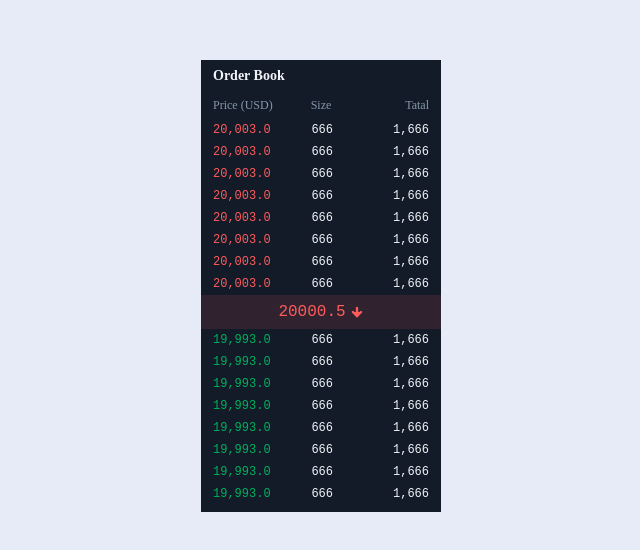
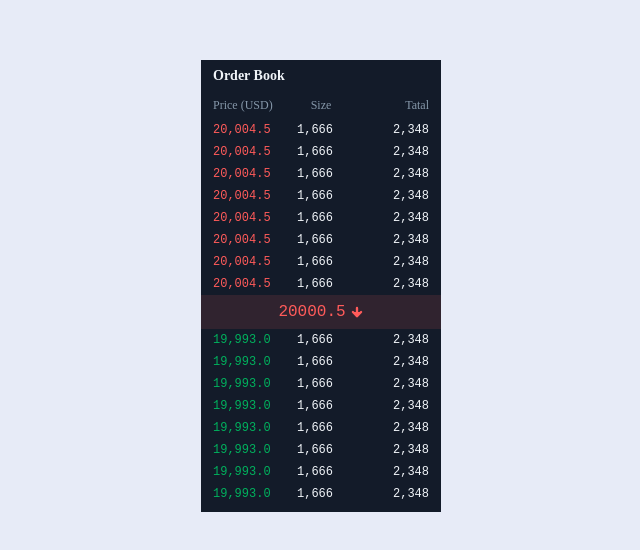
Before and after one commit to livepower0815/nogle-test, a Vue app: page / in a window 1280 px wide. Shown: the part 114-664 px from the top of the page, without its empty margins (319-959 px from the left). Built offline with nearby package versions, Linux system fonts and the light colour scheme; no server answers.

Commit message:
feat: add number format utils

```diff
--- a/src/App.vue
+++ b/src/App.vue
@@ -1,6 +1,7 @@
 <script setup>
 import { Ws } from '@/websocket/ws.ts'
 import { ref } from 'vue'
+import { formatMoneyInt, formatNumberWithFixed } from '@/utils/numberFormat.js'
 
 // OrderBook WebSocket API:
 let orderBookWs = new Ws('wss://ws.btse.com/ws/oss/futures')
@@ -35,9 +36,10 @@ const lastPriceStatus = ref('sell')
     </div>
     <div class="trade">
       <div v-for="item in 8" class="trade-item">
-        <div class="trade-item__price sell-color">20,003.0</div>
-        <div class="trade-item__size">666</div>
-        <div class="trade-item__total">1,666</div>
+        <!-- <div class="trade-item__price sell-color">20,003.0</div> -->
+        <div class="trade-item__price sell-color">{{ formatNumberWithFixed('20004.5') }}</div>
+        <div class="trade-item__size">{{ formatMoneyInt('1666') }}</div>
+        <div class="trade-item__total">{{ formatMoneyInt('2348') }}</div>
       </div>
     </div>
     <div class="last-price" :class="lastPriceStatus">
@@ -46,9 +48,9 @@ const lastPriceStatus = ref('sell')
     </div>
     <div class="trade">
       <div v-for="item in 8" class="trade-item">
-        <div class="trade-item__price buy-color">19,993.0</div>
-        <div class="trade-item__size">666</div>
-        <div class="trade-item__total">1,666</div>
+        <div class="trade-item__price buy-color">{{ formatNumberWithFixed('19993.0') }}</div>
+        <div class="trade-item__size">{{ formatMoneyInt('1666') }}</div>
+        <div class="trade-item__total">{{ formatMoneyInt('2348') }}</div>
       </div>
     </div>
   </div>
--- /dev/null
+++ b/src/utils/numberFormat.js
@@ -0,0 +1,59 @@
+export function formatMoneyInt(val) {
+  try {
+    var parts = val.toString().split('.')[0]
+    parts = parts.replace(/\B(?=(\d{3})+(?!\d))/g, ',')
+    return parts
+  } catch (e) {
+    return ''
+  }
+}
+
+export const toFixed = (value, offset = 2) => {
+  // 為什麼要多創一個toFixed?
+  // 因為原生的toFixed 的四捨五入有bug
+  // console.log((1.235).toFixed(2)) // 1.24, 預期為1.24 V
+  // console.log((1.2345).toFixed(3)) // 1.234, 預期為1.235 X
+
+  const number = Number(value)
+  if (isNaN(number)) {
+    console.warn('toFixed: 傳入的value 轉成數字失敗!')
+    return value
+  }
+  if (typeof offset !== 'number') {
+    console.warn('toFixed: 傳入的offset 僅可是數字!')
+    return value
+  }
+  const rate = Math.pow(10, offset)
+
+  return (Math.round(number * rate) / rate).toFixed(offset)
+}
+
+export const formatMoney = (value, { defaultValue = '-' } = {}) => {
+  const number = Number(value)
+  if (isNaN(number)) {
+    console.warn('formatMoney: 傳入的value 轉成數字失敗!')
+    return defaultValue
+  }
+
+  const [intNumber, floatNumber = ''] = value.toString().split('.')
+  const hasDot = floatNumber ? '.' : ''
+  return `${Number(intNumber).toLocaleString()}${hasDot}${floatNumber}`
+}
+
+// 整數加上逗號並截取小數點第 n 位數
+export const formatNumberWithFixed = (number, fixed = 1) => {
+  const validNumber = Number(number)
+  if (Number.isNaN(validNumber)) {
+    // console.warn('formatNumberWithFixed 傳入的資料無法轉換成數字格式，請檢查')
+    return number
+  }
+
+  if (fixed < 1) {
+    // console.error('formatNumberWithFixed 第二個參數請大於 0')
+    return formatMoneyInt(validNumber)
+  }
+
+  const numberFixed = toFixed(validNumber, fixed)
+  const decimal = numberFixed.split('.')[1]
+  return formatMoneyInt(numberFixed) + '.' + decimal
+}
```
